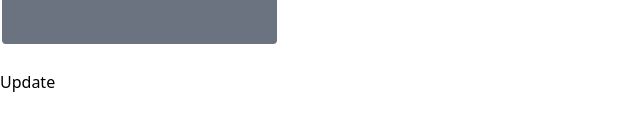
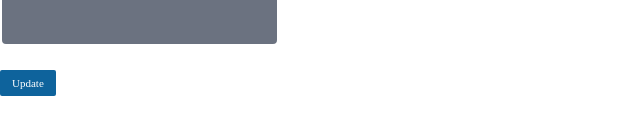
Before and after one commit to Villy-P/File-Makeup-Viewer, a Svelte app: page / in a window 1280 px wide. Shown: the part 1028-1162 px from the top of the page, without its empty margins (0-640 px from the left). Built offline with nearby package versions, Linux system fonts and the light colour scheme; the HTML template or start-up script is replaced by a standard one.

Commit message:
refactor: Remove unused import of vscode-button in App.svelte

```diff
--- a/src/App.svelte
+++ b/src/App.svelte
@@ -8,6 +8,7 @@
 
 	import './styles/style.css'
 	import "./app.css";
+	import Button from "./ui/Button.svelte";
 
 	let cwd = "";                               // The current working directory the user is in. Is set on runtime.
 	let directory: Directory;                   // Current Working Directory the user is in represented in class form
@@ -194,5 +195,5 @@
 		<textarea class="max-w-[500px] h-[150px] py-3 px-5 box-border border-2 border-white rounded-md bg-gray-500 text-lg resize-none font-serif text-gray-400" id="textarea" bind:this={textarea}></textarea><br>
 	</div>
 	<!-- svelte-ignore a11y-click-events-have-key-events -->
-	<vscode-button role="button" tabindex="0" on:click={() => update()}>Update</vscode-button><br><br>
+	<Button on:click={() => update()}>Update</Button><br><br>
 </main>
```
